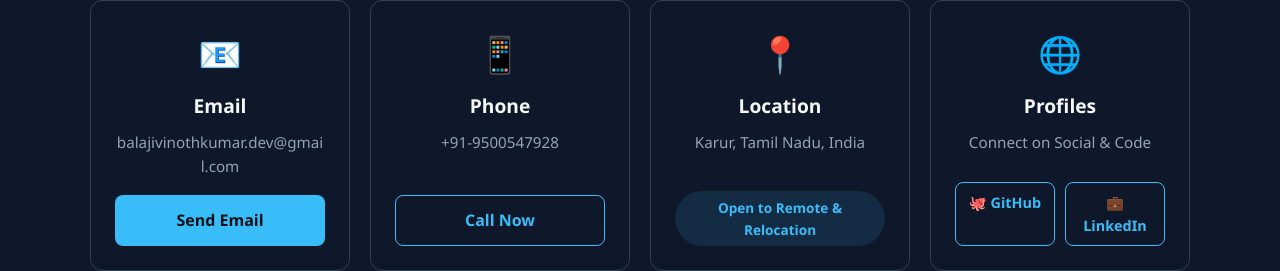
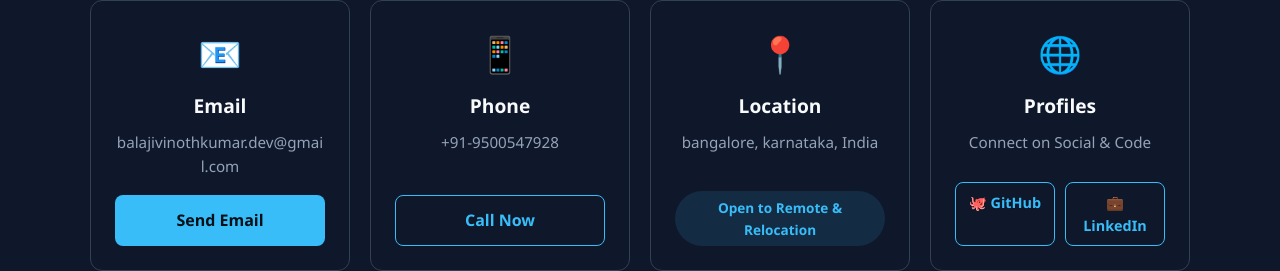
Before and after one commit to balajiinfo8/portfolio, a React (Vite) app: page / in a window 1280 px wide. Shown: the part 5363-5634 px from the top of the page. Built offline with nearby package versions, Linux system fonts and the light colour scheme.

Commit message:
contact updated

```diff
--- a/src/components/Contact.jsx
+++ b/src/components/Contact.jsx
@@ -32,7 +32,7 @@ const Contact = () => {
           <div className="contact-card">
             <div className="contact-icon">📍</div>
             <h3>Location</h3>
-            <p>Karur, Tamil Nadu, India</p>
+            <p>bangalore, karnataka, India</p>
             <span className="contact-status">Open to Remote & Relocation</span>
           </div>
 
```
Also changed, not shown: 2 other files (tests, documents, lock files or other folders).
